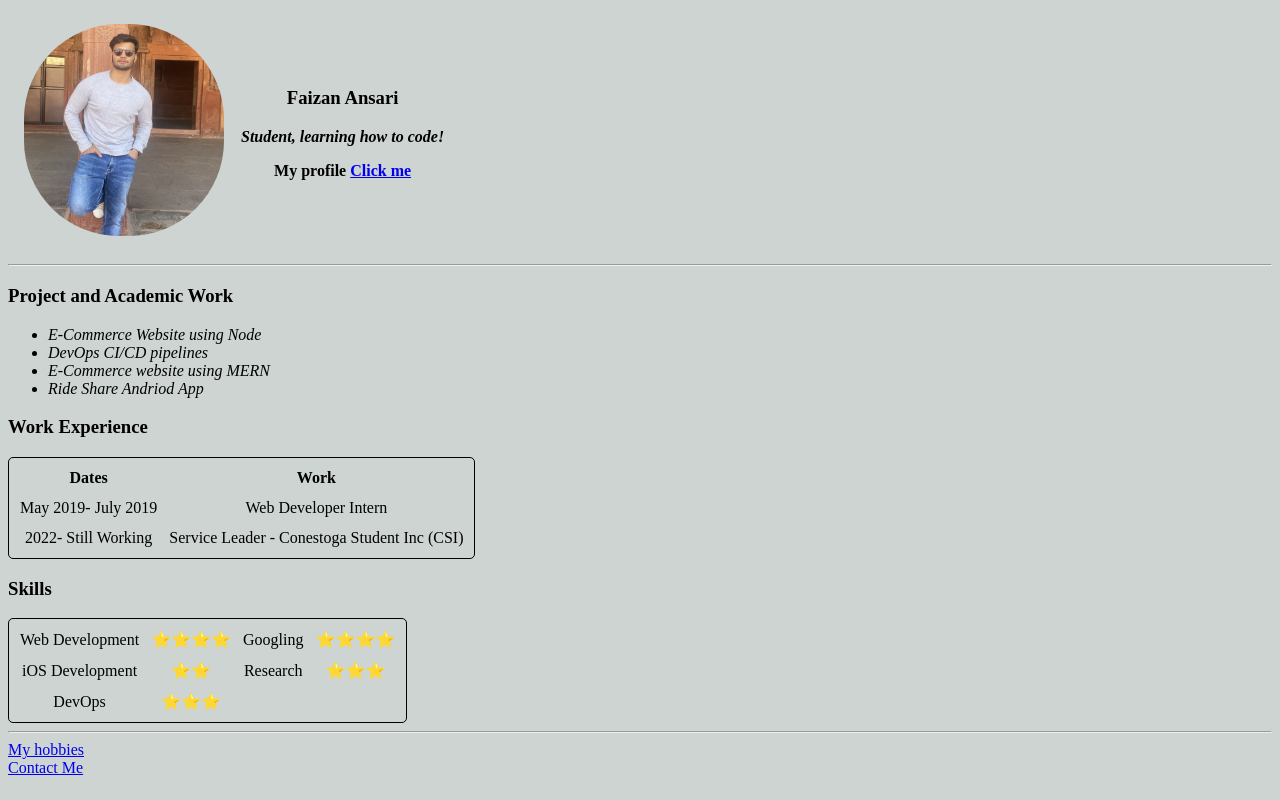
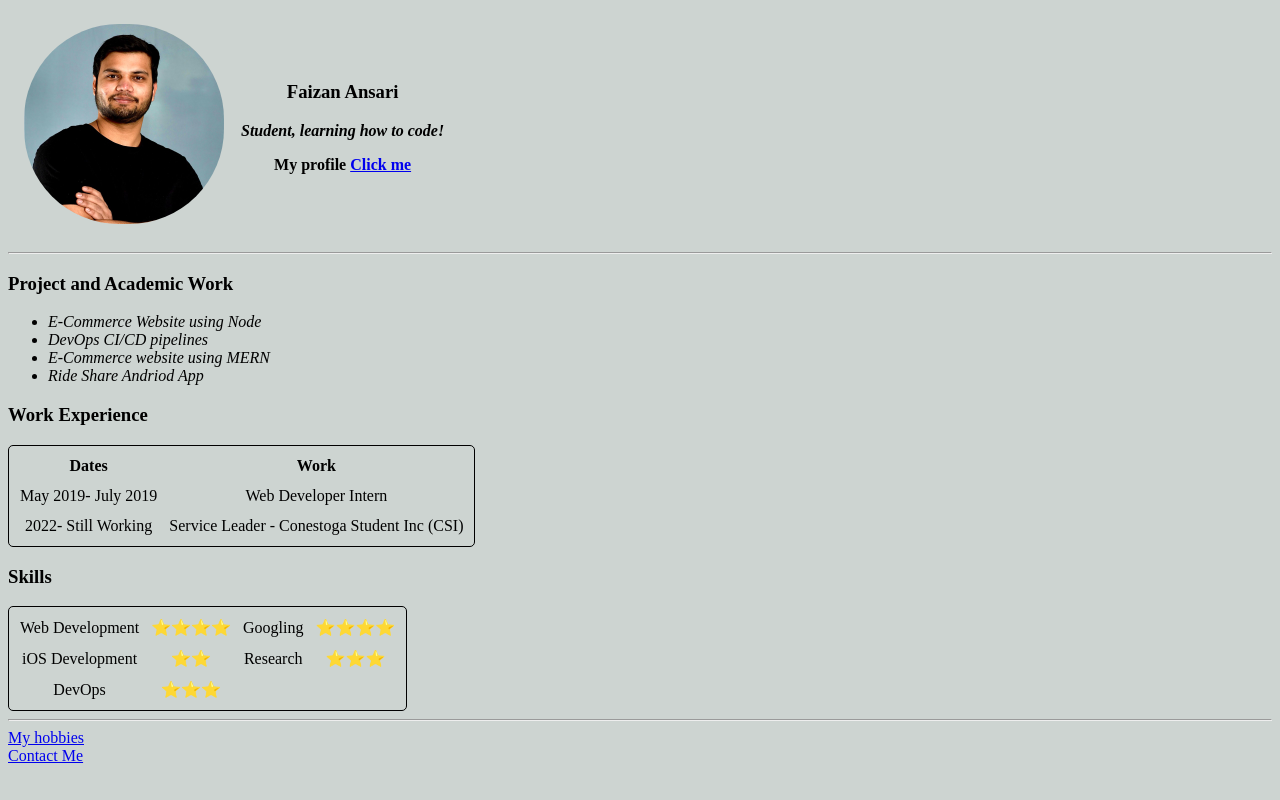
Before and after one commit to 5zan-Code/CV, a plain HTML site: page index.html in a window 1280 px wide. Drawn offline with Linux system fonts and the light colour scheme.

Commit message:
Updating Profile Picture

```diff
--- a/index.html
+++ b/index.html
@@ -10,7 +10,7 @@
     <div>
       <table cellspacing = '15'class="profileTable">
         <tr>
-          <th><img src="images/Me.jpg" alt="My Photo" width="200px" ></th>
+          <th><img src="images/pp.jpg" alt="My Photo" width="200px" ></th>
           <th>  <h3>Faizan Ansari</h3>
 
             <p><i>Student, learning how to code!</i></p>
```
